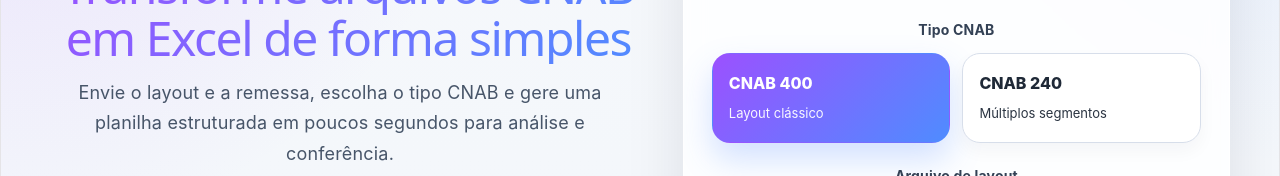
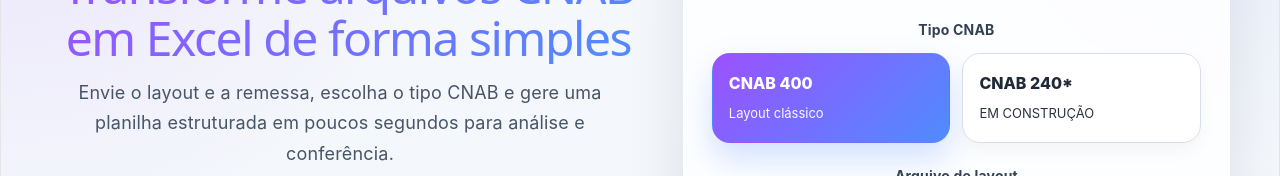
Before and after one commit to PedroRCampelo/portalCnab, a React (Vite) app in the folder frontend/: page / in a window 1280 px wide. Shown: the part 269-445 px from the top of the page. Built offline with nearby package versions, Linux system fonts and the light colour scheme.

Commit message:
cnab 240 message

```diff
--- a/frontend/src/App.jsx
+++ b/frontend/src/App.jsx
@@ -154,9 +154,9 @@ function App() {
                       }`}
                       onClick={() => setCnabType("240")}
                   >
-                    <span className="cnab-option-title">CNAB 240</span>
+                    <span className="cnab-option-title">CNAB 240*</span>
                     <span className="cnab-option-subtitle">
-                    Múltiplos segmentos
+                    EM CONSTRUÇÃO
                   </span>
                   </button>
                 </div>
```
